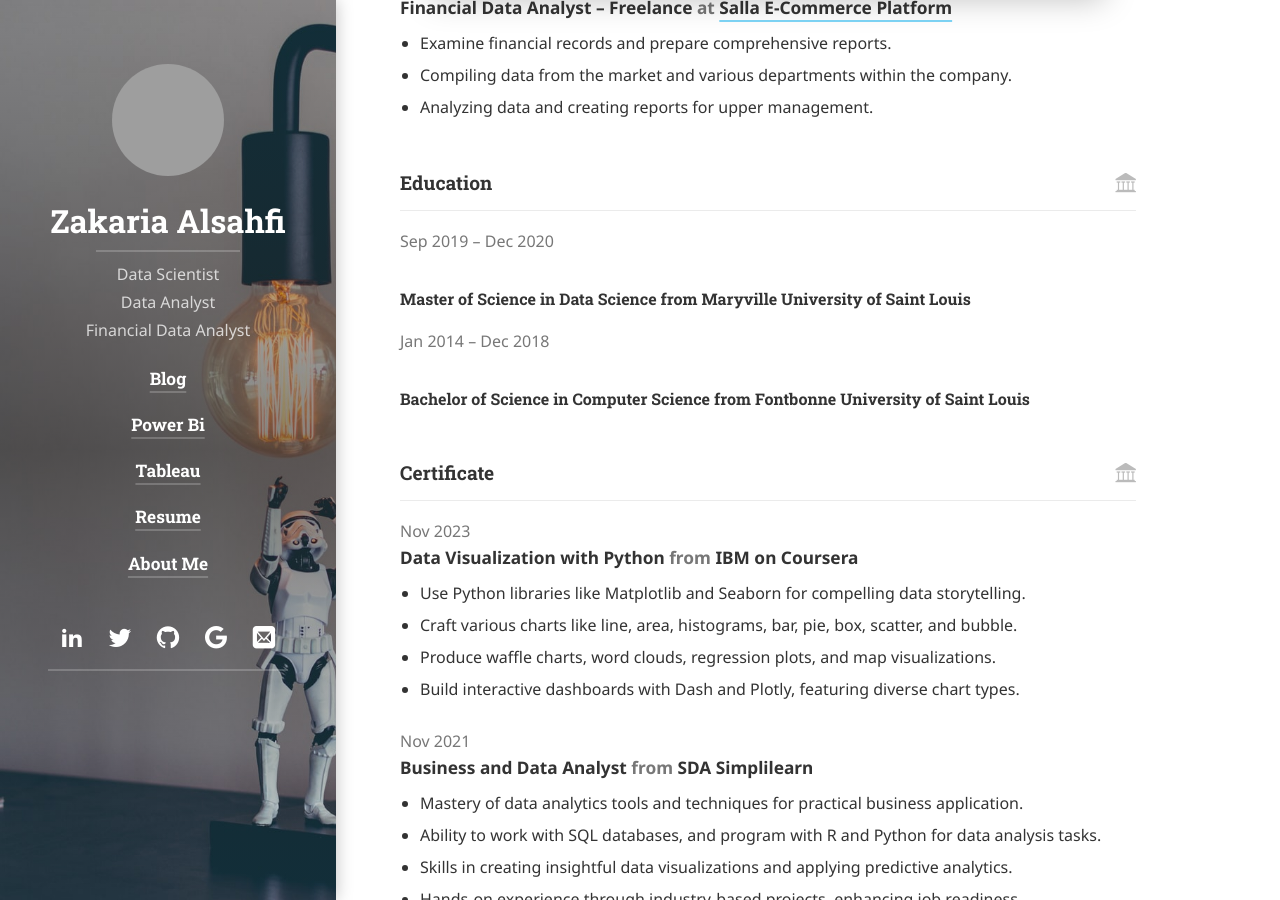
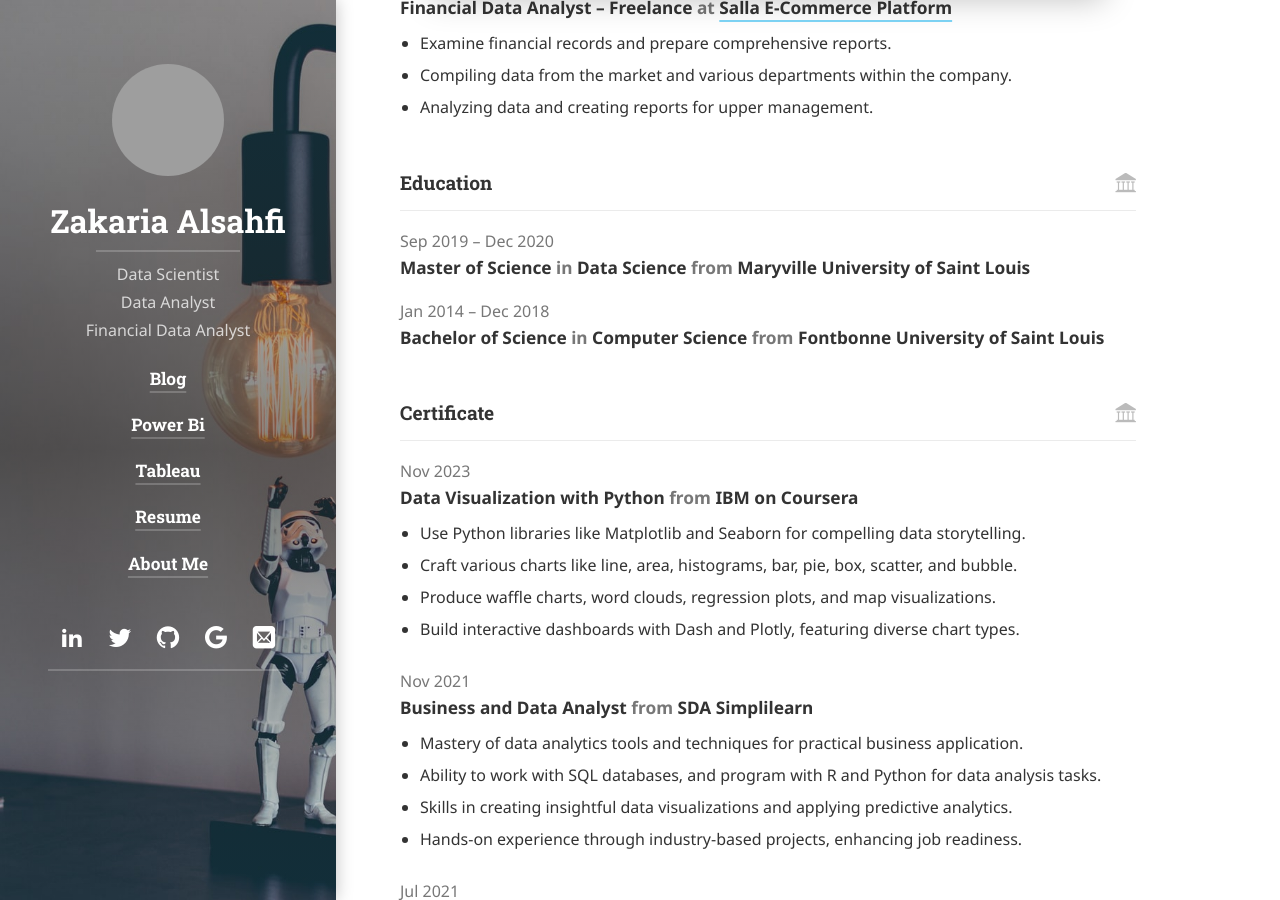
Before and after one commit to alsahfiza/alsahfiza.github.io, a Jekyll site: the page built from resume.md, in a window 1280 px wide and 900 px high, scrolled down 1061 px. Built offline with Jekyll 4.4.1, drawn with Linux system fonts in a browser that asks for light colours; cached includes are drawn as plain includes; nearby versions of some CDN libraries; some web fonts are replaced; library files that are not in the unit come from our copies; grey boxes are pictures that could not be loaded.

Commit message:
Update education.html

```diff
--- a/_includes/pro/resume/education.html
+++ b/_includes/pro/resume/education.html
@@ -13,7 +13,7 @@
           {% include components/from-to.html from=edu.startDate to=edu.endDate format=from_to_format %}
         </p>
       {% endif %}
-      <h3 class="h6" {% if edu.endDate.size > 0 %}property="alumniOf" typeof="EducationalOrganization"{% endif %}>
+      <h3 class="h4 faded" {% if edu.endDate.size > 0 %}property="alumniOf" typeof="EducationalOrganization"{% endif %}>
         {% capture study_type %}<span class="bc">{{ edu.studyType }}</span>{% endcapture %}
         {% capture area %}<span class="bc">{{ edu.area }}</span>{% endcapture %}
         {% capture institution %}{% include components/link.html title=edu.institution href=edu.website class=company_class span_class="bc" property="sameAs" %}{% endcapture %}
```
